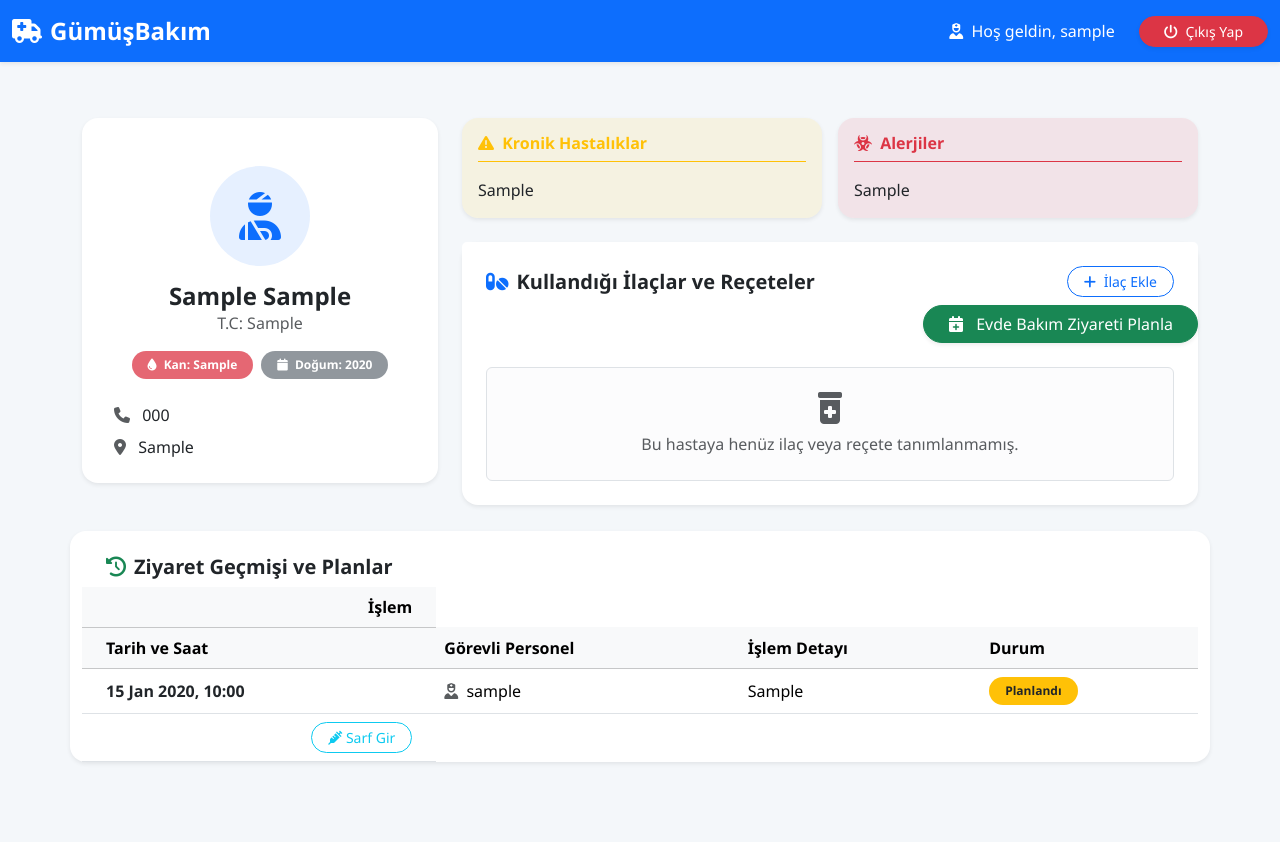
After one commit to muhammetemintural/GumusBakim, a Django app: page /hasta/1/ in a window 1280 px wide. The commit adds this page. Run offline with Django 5.2, Linux system fonts and the light colour scheme; a user stored in the database is signed in; tables that the repository leaves empty hold one stand-in row (values such as "Sample post").

Commit message:
dashboard guncellendi hasta kısımlarıbağlanmaya başlandı

```diff
--- a/core/urls.py
+++ b/core/urls.py
@@ -1,10 +1,23 @@
 from django.contrib import admin
 from django.urls import path
-from hesaplar import views
+from hesaplar import views as hesaplar_views  # Hesaplar app'i
+from hastalar import views as hastalar_views  # Hastalar app'i
+from ziyaretler import views as ziyaretler_views  # Ziyaretler app'i
+from stok_takip import views as stok_views  # Stok Takip app'i
 
 urlpatterns = [
     path('admin/', admin.site.urls),
-    path('', views.ana_sayfa, name='home'),
-    path('login/', views.personel_giris, name='login'),
-    path('dashboard/', views.dashboard, name='dashboard'),
+
+    # Hesaplar rotalarındaki "views" kelimelerini "hesaplar_views" yaptık:
+    path('', hesaplar_views.ana_sayfa, name='home'),
+    path('login/', hesaplar_views.personel_giris, name='login'),
+    path('dashboard/', hesaplar_views.dashboard, name='dashboard'),
+
+    # Hasta ekleme rotası
+    path('hasta-ekle/', hastalar_views.hasta_ekle, name='hasta_ekle'),
+
+    path('hasta/<int:id>/', hastalar_views.hasta_detay, name='hasta_detay'),
+
+    path('hasta/<int:hasta_id>/ziyaret-planla/', ziyaretler_views.ziyaret_ekle, name='ziyaret_ekle'),
+    path('ziyaret/<int:ziyaret_id>/malzeme-kullan/', stok_views.malzeme_kullan, name='malzeme_kullan'),
 ]
--- a/hastalar/views.py
+++ b/hastalar/views.py
@@ -1,3 +1,37 @@
-from django.shortcuts import render
+from django.shortcuts import render, redirect
+from django.contrib import messages
+from .forms import HastaForm
+from .models import Hasta
+from django.shortcuts import render, redirect, get_object_or_404
+from ziyaretler.models import Ziyaret
 
-# Create your views here.
+def hasta_ekle(request):
+    # Güvenlik: Sadece giriş yapmış personeller hasta ekleyebilir
+    if not request.user.is_authenticated:
+        return redirect('login')
+
+    if request.method == 'POST':
+        form = HastaForm(request.POST)
+        if form.is_valid():
+            form.save() # Veri tabanına kaydet
+            messages.success(request, 'Yeni hasta başarıyla sisteme kaydedildi.')
+            return redirect('dashboard') # Kayıttan sonra ana panele dön
+    else:
+        form = HastaForm() # Sayfa ilk açıldığında boş formu göster
+
+    return render(request, 'hasta_ekle.html', {'form': form})
+
+def hasta_detay(request, id):
+    if not request.user.is_authenticated:
+        return redirect('login')
+
+    secilen_hasta = get_object_or_404(Hasta, id=id)
+
+    # YENİ EKLENEN SATIR: Bu hastaya ait ziyaretleri tarihe göre (en yeni en üstte) çek
+    ziyaret_gecmisi = Ziyaret.objects.filter(hasta=secilen_hasta).order_by('-ziyaret_tarihi')
+
+    # 'ziyaretler' verisini de sayfaya gönderiyoruz
+    return render(request, 'hasta_detay.html', {
+        'hasta': secilen_hasta,
+        'ziyaretler': ziyaret_gecmisi
+    })
--- /dev/null
+++ b/templates/hasta_detay.html
@@ -0,0 +1,131 @@
+{% extends 'base.html' %}
+
+{% block title %}{{ hasta.ad }} {{ hasta.soyad }} | GümüşBakım{% endblock %}
+
+{% block content %}
+<div class="row mt-4">
+    <div class="col-md-4 mb-4">
+        <div class="card shadow-sm border-0 rounded-4">
+            <div class="card-body text-center pt-5 pb-4">
+                <div class="d-inline-flex align-items-center justify-content-center bg-primary bg-opacity-10 text-primary rounded-circle mb-3" style="width: 100px; height: 100px; font-size: 3rem;">
+                    <i class="fa-solid fa-user-injured"></i>
+                </div>
+                <h4 class="fw-bold text-dark mb-0">{{ hasta.ad }} {{ hasta.soyad }}</h4>
+                <p class="text-muted mb-3">T.C: {{ hasta.tc_kimlik_no }}</p>
+
+                <div class="d-flex justify-content-center gap-2 mb-4">
+                    <span class="badge bg-danger bg-opacity-75 rounded-pill px-3 py-2">
+                        <i class="fa-solid fa-droplet me-1"></i> Kan: {{ hasta.kan_grubu|default:"Bilinmiyor" }}
+                    </span>
+                    <span class="badge bg-secondary bg-opacity-75 rounded-pill px-3 py-2">
+                        <i class="fa-solid fa-calendar me-1"></i> Doğum: {{ hasta.dogum_tarihi|date:"Y" }}
+                    </span>
+                </div>
+
+                <div class="text-start px-3">
+                    <p class="mb-2"><i class="fa-solid fa-phone text-muted me-2"></i> {{ hasta.telefon }}</p>
+                    <p class="mb-0"><i class="fa-solid fa-location-dot text-muted me-2"></i> {{ hasta.adres }}</p>
+                </div>
+            </div>
+        </div>
+    </div>
+
+    <div class="col-md-8">
+        <div class="row g-3 mb-4">
+            <div class="col-sm-6">
+                <div class="card border-0 bg-warning bg-opacity-10 shadow-sm rounded-4 h-100">
+                    <div class="card-body">
+                        <h6 class="text-warning fw-bold border-bottom border-warning pb-2 mb-3">
+                            <i class="fa-solid fa-triangle-exclamation me-1"></i> Kronik Hastalıklar
+                        </h6>
+                        <p class="mb-0 text-dark">{{ hasta.kronik_hastaliklar|default:"Kayıtlı kronik hastalık bulunmuyor." }}</p>
+                    </div>
+                </div>
+            </div>
+            <div class="col-sm-6">
+                <div class="card border-0 bg-danger bg-opacity-10 shadow-sm rounded-4 h-100">
+                    <div class="card-body">
+                        <h6 class="text-danger fw-bold border-bottom border-danger pb-2 mb-3">
+                            <i class="fa-solid fa-biohazard me-1"></i> Alerjiler
+                        </h6>
+                        <p class="mb-0 text-dark">{{ hasta.alerjiler|default:"Kayıtlı alerji bulunmuyor." }}</p>
+                    </div>
+                </div>
+            </div>
+        </div>
+
+        <div class="card shadow-sm border-0 rounded-4">
+            <div class="card-header bg-white border-bottom-0 pt-4 pb-2 px-4 d-flex justify-content-between align-items-center">
+                <h5 class="fw-bold text-dark mb-0"><i class="fa-solid fa-pills text-primary me-2"></i>Kullandığı İlaçlar ve Reçeteler</h5>
+                <button class="btn btn-outline-primary btn-sm rounded-pill px-3">
+                    <i class="fa-solid fa-plus me-1"></i> İlaç Ekle
+                </button>
+            </div>
+            <div class="d-flex justify-content-end mb-3">
+                <a href="{% url 'ziyaret_ekle' hasta.id %}" class="btn btn-success rounded-pill shadow-sm px-4">
+                    <i class="fa-solid fa-calendar-plus me-2"></i> Evde Bakım Ziyareti Planla
+                </a>
+            </div>
+            <div class="card-body px-4 pb-4 pt-2">
+                <div class="alert alert-light border border-dashed text-center py-4 mb-0">
+                    <i class="fa-solid fa-prescription-bottle-medical fs-2 text-muted mb-2 d-block"></i>
+                    <span class="text-muted">Bu hastaya henüz ilaç veya reçete tanımlanmamış.</span>
+                </div>
+            </div>
+        </div>
+    </div>
+    <div class="card shadow-sm border-0 rounded-4 mt-4">
+            <div class="card-header bg-white border-bottom-0 pt-4 pb-2 px-4 d-flex justify-content-between align-items-center">
+                <h5 class="fw-bold text-dark mb-0"><i class="fa-solid fa-clock-rotate-left text-success me-2"></i>Ziyaret Geçmişi ve Planlar</h5>
+            </div>
+            <div class="card-body p-0">
+                <div class="table-responsive">
+                    <table class="table table-hover align-middle mb-0">
+                        <thead class="table-light">
+                        <th class="text-end pe-4">İşlem</th>
+                            <tr>
+                                <th class="ps-4">Tarih ve Saat</th>
+                                <th>Görevli Personel</th>
+                                <th>İşlem Detayı</th>
+                                <th>Durum</th>
+                            </tr>
+                        </thead>
+                        <tbody>
+                            {% for ziyaret in ziyaretler %}
+                            <tr>
+                                <td class="ps-4 fw-bold text-dark">{{ ziyaret.ziyaret_tarihi|date:"d M Y, H:i" }}</td>
+                                <td>
+                                    <i class="fa-solid fa-user-nurse text-muted me-1"></i>
+                                    {{ ziyaret.personel.username|default:"Bilinmiyor" }}
+                                </td>
+                                <td>{{ ziyaret.yapilan_islemler|truncatechars:35 }}</td>
+                                <td>
+                                    {% if ziyaret.durum == 'planlandi' %}
+                                        <span class="badge bg-warning text-dark px-3 py-2 rounded-pill">Planlandı</span>
+                                    {% elif ziyaret.durum == 'tamamlandi' %}
+                                        <span class="badge bg-success px-3 py-2 rounded-pill">Tamamlandı</span>
+                                    {% else %}
+                                        <span class="badge bg-danger px-3 py-2 rounded-pill">İptal Edildi</span>
+                                    {% endif %}
+                                </td>
+                            </tr>
+                            <td class="text-end pe-4">
+                                <a href="{% url 'malzeme_kullan' ziyaret.id %}" class="btn btn-sm btn-outline-info rounded-pill px-3" title="Kullanılan Malzemeyi Gir">
+                                    <i class="fa-solid fa-syringe"></i> Sarf Gir
+                                </a>
+                            </td>
+                            {% empty %}
+                            <tr>
+                                <td colspan="4" class="text-center text-muted py-4">
+                                    <i class="fa-solid fa-calendar-xmark fs-3 text-light mb-2 d-block"></i>
+                                    Henüz planlanmış bir ziyaret bulunmuyor.
+                                </td>
+                            </tr>
+                            {% endfor %}
+                        </tbody>
+                    </table>
+                </div>
+            </div>
+        </div>
+</div>
+{% endblock %}
```
Also changed, not shown: hastalar/forms.py (added, +21 -0 lines), hesaplar/views.py (+12 -0 lines), stok_takip/forms.py (added, +13 -0 lines), stok_takip/views.py (+37 -2 lines), templates/dashboard.html (+55 -14 lines), templates/hasta_ekle.html (added, +42 -0 lines), templates/malzeme_kullan.html (added, +47 -0 lines), templates/ziyaret_ekle.html (added, +41 -0 lines), ziyaretler/forms.py (added, +14 -0 lines), ziyaretler/views.py (+27 -2 lines).
